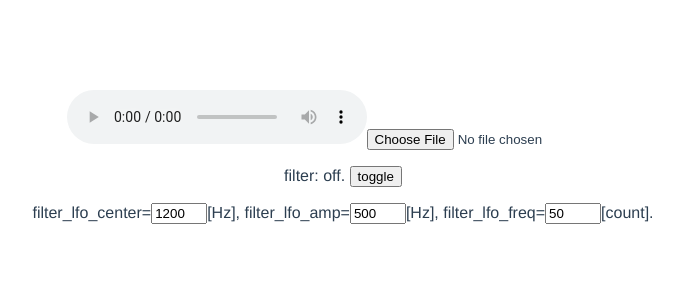
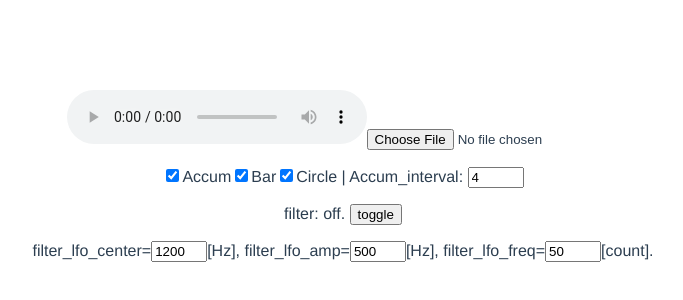
Before and after one commit to 00sk0/vue_audio, a Vue app: page / in a window 1280 px wide. Shown: the part 350-650 px from the top of the page, without its empty margins (297-980 px from the left). Built offline with nearby package versions, Linux system fonts and the light colour scheme; the HTML template or start-up script is replaced by a standard one.

Commit message:
update: turn on/off components

```diff
--- a/src/components/Visualizer.vue
+++ b/src/components/Visualizer.vue
@@ -7,6 +7,14 @@
         ></audio>
           <!-- :src="audio_src" -->
         <input type="file" id="audiofile" accept="audio/*" v-on:change="loadAudio">
+      </p>
+      <p>
+        <span v-for="cp in components" :key="cp.name">
+          <input type="checkbox" :id="cp.name" v-model="cp.cont.on" />
+          <label :for="cp.name">{{ cp.name }}</label>
+        </span>
+        |
+        Accum_interval: <input type="text" v-model="components[0].cont.span">
       </p>
       <p>filter: {{filtering ? "on" : "off"}}.
         <button v-on:click="toggle">toggle</button></p>
@@ -21,6 +29,9 @@
 
 <script>
 import Main from './lib/main'
+import SpectrumBar from "./lib/spectrum_bar";
+import SpectrumCircle from "./lib/spectrum_circle"
+import SpectrumAccum from "./lib/spectrum_accum"
 
 export default {
   name: 'Visualizer',
@@ -33,6 +44,11 @@ export default {
         amp: 500,
         lfreq: 50,
       },
+      components: [
+        {name: "Accum",  cont: new SpectrumAccum()},
+        {name: "Bar",    cont: new SpectrumBar()},
+        {name: "Circle", cont: new SpectrumCircle()},
+      ]
       // audio_src: require("../assets/test.wav"),
     }
   },
@@ -44,6 +60,12 @@ export default {
         width: cv.width,
         height: cv.height,
         ctx: cv.getContext("2d"),
+        // components: [
+        //   new SpectrumAccum(),
+        //   new SpectrumBar(),
+        //   new SpectrumCircle()
+        // ],
+        components: this.components.map(({cont}) => cont),
         audio
       })
     }, {once: true});
@@ -69,7 +91,7 @@ export default {
     },
     toggle () {
       this.filtering = this.ist.toggle_filter(this.filter.center,this.filter.amp,this.filter.lfreq);
-    }
+    },
   }
 }
 </script>
--- a/src/components/lib/component.js
+++ b/src/components/lib/component.js
@@ -1,16 +1,30 @@
 export default class {
-  constructor({width,height,length,pos,ctx}) {
+  constructor() {
+    this.inited = false;
+    this.on = true;
+  }
+  init_log ({arg_log:{width,height,length,pos,ctx}}) {
+    this.inited = true;
     this.width = width;
     this.height = height;
     this.length = length;
     this.pos = pos;
     this.ctx = ctx;
-
-    this.on = true;
+  }
+  init_linear ({arg_linear:{width,height,length,pos,ctx}}) {
+    this.inited = true;
+    this.width = width;
+    this.height = height;
+    this.length = length;
+    this.pos = pos;
+    this.ctx = ctx;
+  }
+  init (args) {
+    this.init_log(args);
   }
   draw (obj) {
     this.ctx.save();
-    if(this.on) this.draw_internal(obj);
+    if(this.inited && this.on) this.draw_internal(obj);
     this.ctx.restore();
   }
   draw_internal() {
--- a/src/components/lib/spectrum_accum.js
+++ b/src/components/lib/spectrum_accum.js
@@ -6,9 +6,11 @@ export default class extends Component {
     this.idx = 0;
     this.count = 0;
     this.cells = 64;
+
+    this.span = 4;
   }
   draw_internal ({buf_freq_log}) {
-    if(this.count++ > 3) {
+    if(this.count++ >= this.span) {
       this.count = 0;
       this.accum[this.idx] = [];
       for(let i=0; i<this.length; i++) {
```
Also changed, not shown: src/components/lib/main.js.
